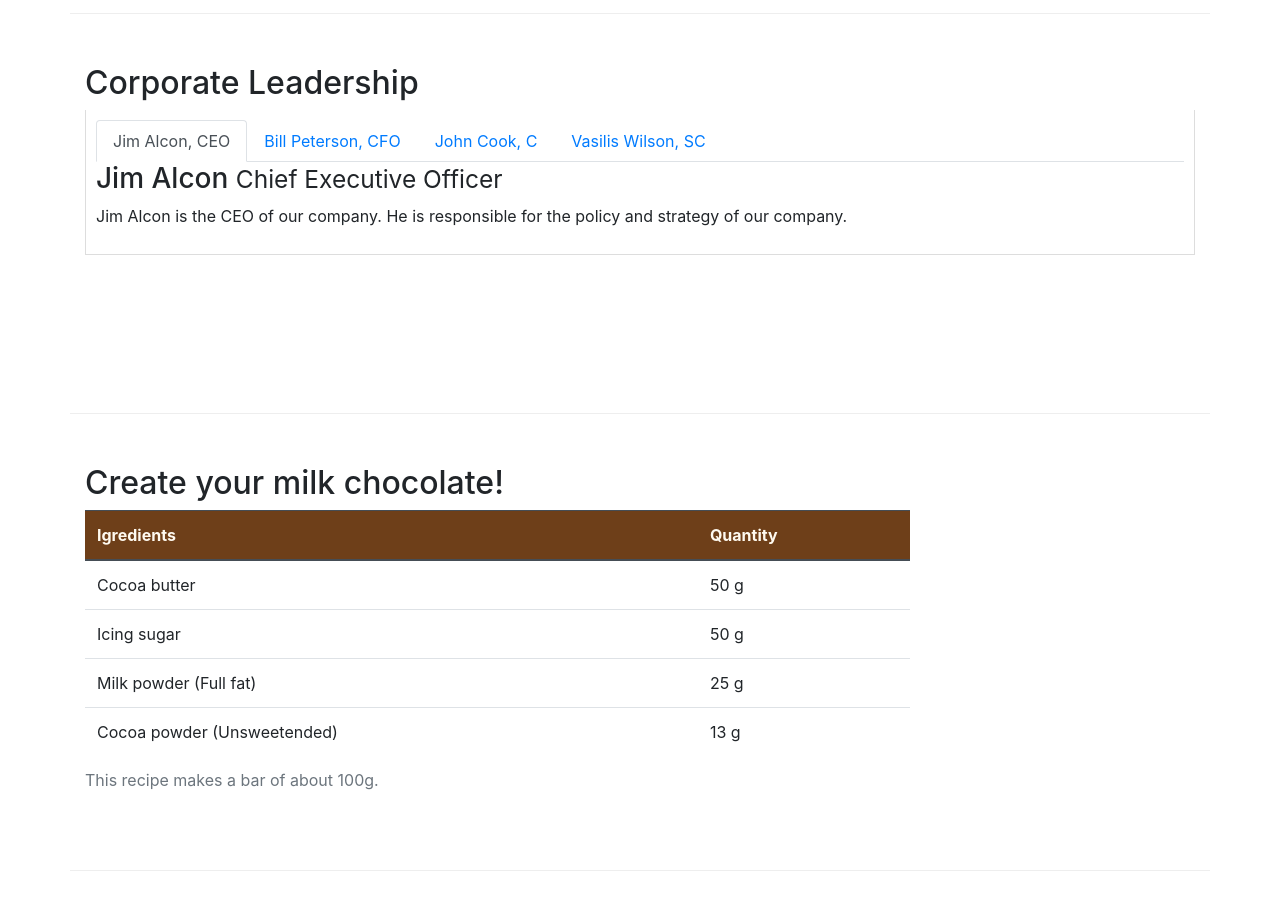
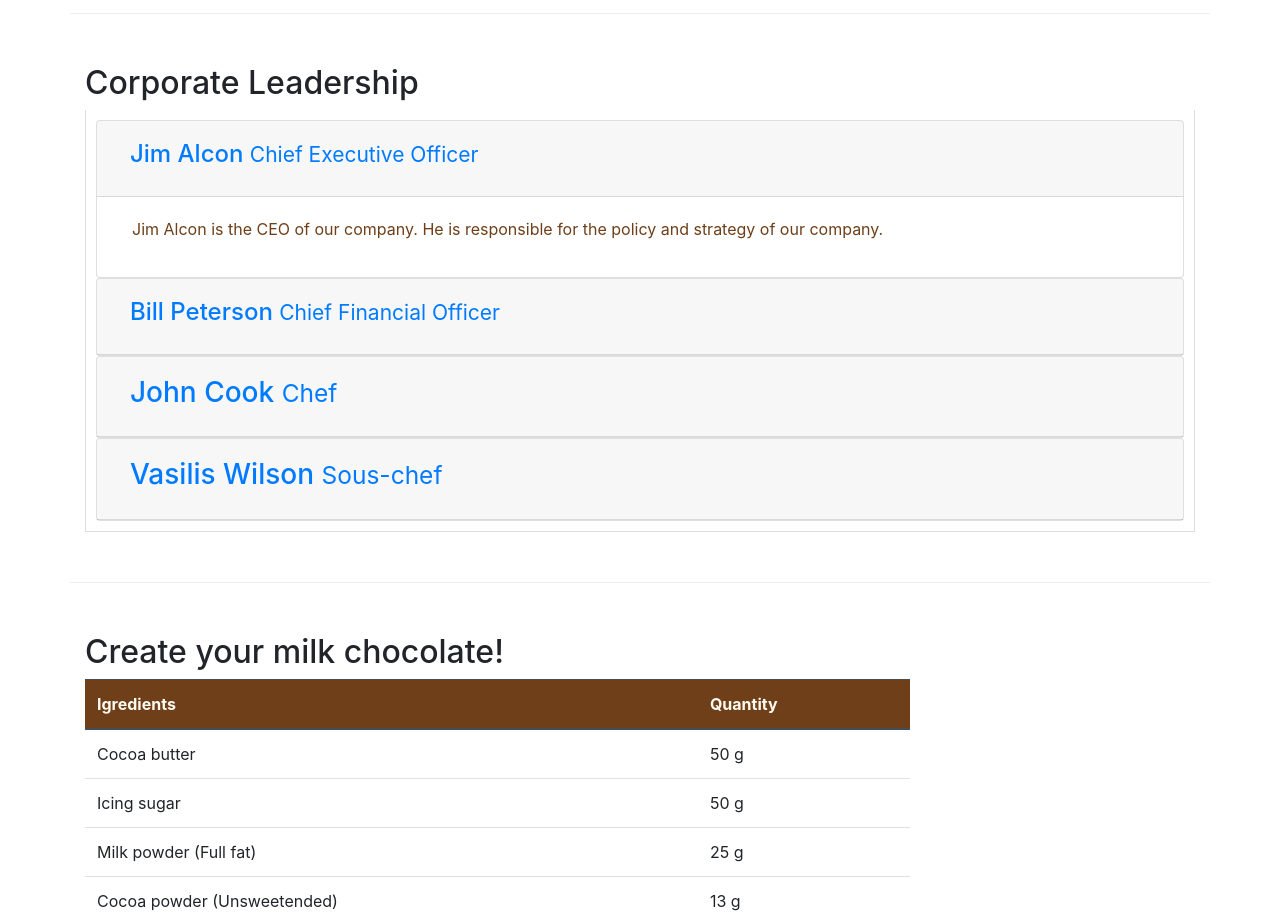
Before and after one commit to GiannisArgyriou/leChocolat, a plain HTML site: page aboutus.html in a window 1280 px wide. Shown: the part 880-1800 px from the top of the page. Drawn offline with nearby package versions, Linux system fonts and the light colour scheme.

Commit message:
Accordion

```diff
--- a/aboutus.html
+++ b/aboutus.html
@@ -100,7 +100,7 @@
                 <div class="col-12">
                     <h2>Corporate Leadership</h2>
                     <div class="tab-content">
-                        <ul class="nav nav-tabs">
+                        <!-- <ul class="nav nav-tabs">
                             <li class="nav-item">
                                 <a class="nav-link active" href="#tab1" role="tab" data-toggle="tab"> Jim Alcon, CEO</a>
                             </li>
@@ -113,33 +113,86 @@
                             <li class="nav-item">
                                 <a class="nav-link" href="#tab4" role="tab" data-toggle="tab"> Vasilis Wilson, SC</a>
                             </li>
-                        </ul>
-                        <div role="tabpanel" class="tab-pane fade show active" id="tab1">
-                            <h3>Jim Alcon <small>Chief Executive Officer </small></h3>
-                            <p class="d-none d-sm-block">Jim Alcon is the CEO of our company. He is responsible for the
-                                policy and
-                                strategy of our company. </p>
+                        </ul> -->
+                        <!-- <div role="tabpanel" class="tab-pane fade show active" id="tab1"> -->
+                        <div id="accordion">
+                            <div class="card">
+                                <div class="card-header" id="headingOne">
+                                    <button class="btn btn-link" data-toggle="collapse" data-target="#collapseOne"
+                                        aria-expanded="true" aria-controls="collapseOne">
+                                        <h4>Jim Alcon <small>Chief Executive Officer </small></h4>
+                                    </button>
                                 </div>
-                        <div role="tabpanel" class="tab-pane fade" id="tab2">
-                            <h3>Bill Peterson <small>Chief Financial Officer </small></h3>
-                            <p class="d-none d-sm-block">Bill Peterson is the CFO of our company. He is responsible for
-                                all
-                                the
-                                financial decisions of our company. </p>
+                                <div id="collapseOne" class="collapse show" aria-labelledby="headingOne"
+                                    data-parent="#accordion">
+                                    <div class="card-body">
+                                        <p class="col d-none d-sm-block">Jim Alcon is the CEO of our company. He is
+                                            responsible for the policy and strategy of our company. </p>
                                     </div>
-                        <div role="tabpanel" class="tab-pane fade" id="tab3">
+                                </div>
+                            </div>
+                            <!-- </div> -->
+                            <!-- <div role="tabpanel" class="tab-pane fade" id="tab2"> -->
+                            <div class="card">
+                                <div class="card-header" id="headingTwo">
+                                    <button class="btn btn-link collapsed" data-toggle="collapse"
+                                        data-target="#collapseTwo" aria-expanded="false" aria-controls="collapseTwo">
+                                        <h4>Bill Peterson <small>Chief Financial Officer </small></h4>
+                                    </button>
+                                </div>
+                                <div id="collapseTwo" class="collapse" aria-labelledby="headingTwo"
+                                    data-parent="#accordion">
+                                    <div class="card-body">
+                                        <p class="col d-none d-sm-block">Bill Peterson is the CFO of our company. He is
+                                            responsible for all the financial decisions of our company. </p>
+                                    </div>
+                                </div>
+                            </div>
+                            <!-- </div> -->
+                            <!-- <div role="tabpanel" class="tab-pane fade" id="tab3"> -->
+                            <div class="card">
+                                <div class="card-header" id="headingThree">
+                                    <button class="btn btn-link collapsed" data-toggle="collapse"
+                                        data-target="#collapseThree" aria-expanded="false" aria-controls="collapseThree">
                                         <h3>John Cook <small>Chef</small></h3>
-                            <p class="d-none d-sm-block">Our Chef, John Cook has specialized in the production of
+                                    </button>
+                                </div>
+                                <div id="collapseThree" class="collapse" aria-labelledby="headingThree"
+                                    data-parent="#accordion">
+                                    <div class="card-body">
+                                        <p class="d-none d-sm-block">Our Chef, John Cook has specialized in the
+                                            production of
                                             chocolates
                                             and he
                                             has created the receipts for our chocolates. </p>
                                     </div>
-                        <div role="tabpanel" class="tab-pane fade" id="tab4">
+                                </div>
+                            </div>
+
+
+                            <!-- </div> -->
+                            <!-- <div role="tabpanel" class="tab-pane fade" id="tab4"> -->
+                            <div class="card">
+                                <div class="card-header" id="headingFour">
+                                    <button class="btn btn-link collapsed" data-toggle="collapse"
+                                        data-target="#collapseFour" aria-expanded="false" aria-controls="collapseFour">
                                         <h3>Vasilis Wilson <small>Sous-chef </small></h3>
-                            <p class="d-none d-sm-block">Vasilis Wilson is well informed of all the current trends in
+                                    </button>
+                                </div>
+                                <div id="collapseFour" class="collapse" aria-labelledby="headingFour"
+                                    data-parent="#accordion">
+                                    <div class="card-body">
+                                        <p class="d-none d-sm-block">Vasilis Wilson is well informed of all the current
+                                            trends in
                                             pastry
                                             and
                                             contributes his innovative ideas in our products. </p>
+                                    </div>
+                                </div>
+                            </div>
+
+
+                            <!-- </div> -->
                         </div>
                     </div>
                 </div>
```
Lines whose indentation alone changed are shown as unchanged.
